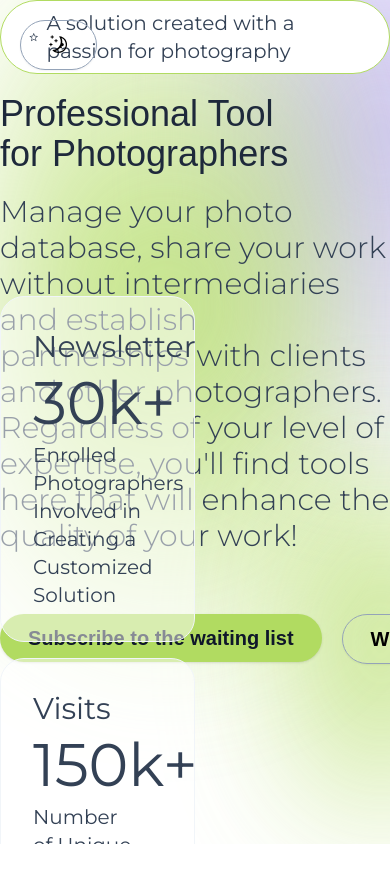
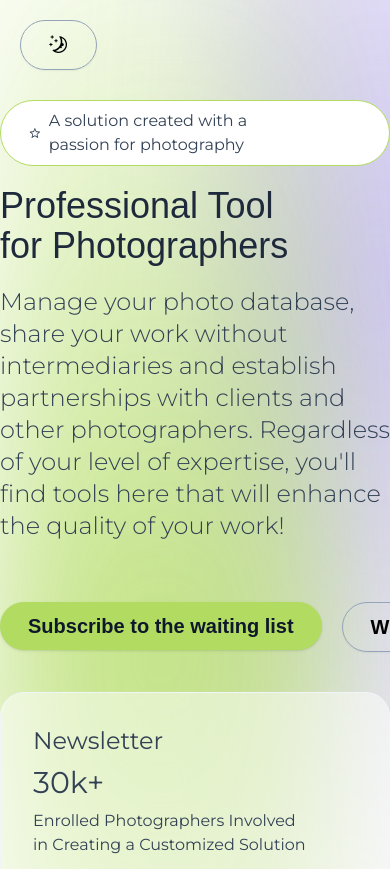
Before and after one commit to mrybkowski/marp-image-hub, a Next.js app: page /en in a window 390 px wide. Shown: the top 869 px of the page. Before the commit the page ends 844 px from the top, so only its background shows below. Built offline with nearby package versions, Linux system fonts and the light colour scheme; a web font is replaced by a local one.

Commit message:
homepage - hero section - responsive fix

```diff
--- a/app/[locale]/sections/hero/Hero.tsx
+++ b/app/[locale]/sections/hero/Hero.tsx
@@ -13,7 +13,7 @@ function Hero() {
   const t = useTranslations('hero');
 
   return (
-    <section className="h-full relative overflow-hidden">
+    <section className="xl:h-full xl:py-0 py-[100px] relative overflow-hidden">
       <BackgroundLayer
         className="top-[-25%] right-[-40%] w-[80%] h-[80%]"
         gradient="radial-gradient(circle, rgba(191,177,245,1) 0%, rgba(191,177,245,0) 100%)"
@@ -27,28 +27,28 @@ function Hero() {
         gradient="radial-gradient(circle, rgba(177,219,97,1) 0%, rgba(177,219,97,0) 100%)"
       />
 
-      <Container className="flex flex-col lg:flex-row h-full z-10 relative gap-10">
-        <div className="flex flex-col justify-center lg:w-1/2 w-full gap-5">
-          <P className="flex flex-row items-center justify-center gap-2 w-fit py-2 px-7 text-xl dark:bg-white/25 bg-white rounded-full border border-primary">
+      <Container className="flex flex-col xl:flex-row h-full z-10 relative gap-10">
+        <div className="flex flex-col justify-center xl:w-1/2 w-full gap-5">
+          <P className="flex flex-row items-center justify-center gap-2 w-fit py-2 px-7 lg:text-xl text:md dark:bg-white/25 bg-white rounded-full border border-primary">
             <StarIcon />
             {t('subtitle')}
           </P>
           <H1>{t('title')}</H1>
-          <P className="text-3xl font-light">{t('description')}</P>
+          <P className="lg:text-3xl text-2xl font-light">{t('description')}</P>
           <div className="flex flex-row gap-5 pt-10">
             <Button>{t('action.signUp')}</Button>
             <Button variant="outline">{t('action.about')}</Button>
           </div>
         </div>
 
-        <div className="h-full flex items-center justify-center w-1/2">
+        <div className="h-full flex items-center justify-center xl:w-1/2 w-full">
           <div className="grid grid-cols-1 gap-4 lg:grid-cols-2 w-full">
             <InfoCard
               title={t('info.newsletter.title')}
               quantity={t('info.newsletter.quantity')}
               description={t('info.newsletter.description')}
             />
-            <div className="grid grid-cols-1 gap-4 lg:grid-rows-2">
+            <div className="grid grid-cols-1 gap-4 lg:grid-rows-2 md:grid-cols-2 lg:grid-cols-1">
               <InfoCard
                 title={t('info.visits.title')}
                 quantity={t('info.visits.quantity')}
@@ -60,7 +60,7 @@ function Hero() {
                 description={t('info.participation.description')}
               />
             </div>
-            <div className="col-span-1 lg:col-span-2 grid lg:grid-cols-3 gap-4 w-full">
+            <div className="col-span-1 lg:col-span-2 grid lg:grid-cols-3 md:grid-cols-2 gap-4 w-full">
               <InfoCard
                 quantity={t('info.rate.quantity')}
                 description={t('info.rate.description')}
--- a/app/[locale]/sections/hero/InfoCard.tsx
+++ b/app/[locale]/sections/hero/InfoCard.tsx
@@ -9,9 +9,9 @@ interface InfoCardProps {
 function InfoCard({ title, quantity, description }: InfoCardProps) {
   return (
     <div className="dark:bg-slate-900/50 bg-white/50 rounded-3xl p-8 border border-slate-100 flex flex-col justify-center gap-2">
-      <P className="text-3xl">{title}</P>
-      <P className="text-6xl">{quantity}</P>
-      <P className="text-xl text-balance">{description}</P>
+      <P className="lg:text-3xl text-2xl">{title}</P>
+      <P className="lg:text-6xl text-3xl">{quantity}</P>
+      <P className="text-xl text-md text-balance">{description}</P>
     </div>
   );
 }
```
